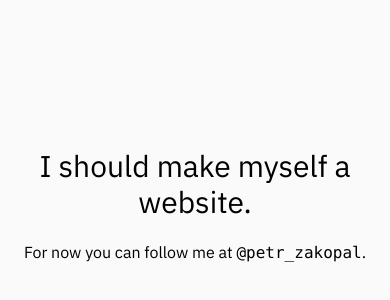
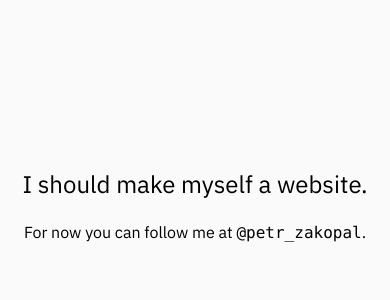
Before and after one commit to petrzakopal/petrzakopal.com, a Next.js app: page / in a window 390 px wide. Shown: the part 216-516 px from the top of the page. Built offline with nearby package versions, Linux system fonts and the light colour scheme.

Commit message:
changed size of a font

```diff
--- a/app/page.tsx
+++ b/app/page.tsx
@@ -38,7 +38,7 @@ const Page = () => {
 	return (
 		<>
 			<div className="w-full h-screen items-center justify-center flex flex-col text-center">
-				<small className="md:text-5xl text-3xl font-thin">
+				<small className="md:text-5xl text-2xl font-thin">
 					I should make myself a website.
 				</small>
 				<span className="md:mt-10 mt-5">
```
Also changed, not shown: 1 other file (tests, documents, lock files or other folders).
